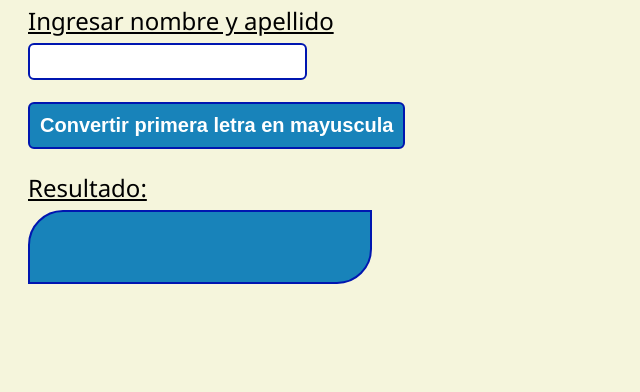
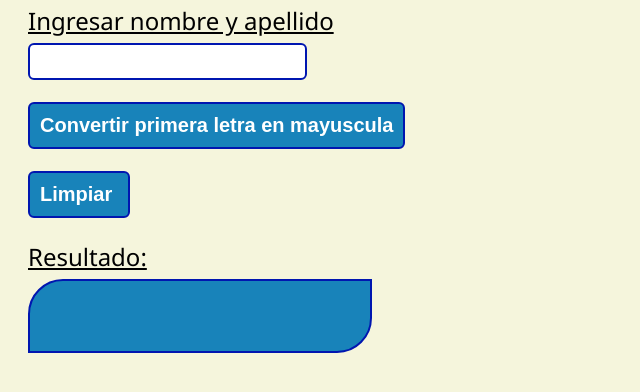
Before and after one commit to licjosechavez/ProyectoGrupal-Conversion_de_palabras, a plain HTML site: page index.html in a window 1280 px wide. Shown: the part 92-484 px from the top of the page, without its empty margins (0-640 px from the left). Drawn offline with Linux system fonts and the light colour scheme.

```diff
--- a/index.html
+++ b/index.html
@@ -17,6 +17,7 @@
 
         <input class="data-input" type='text' id='datos'><br><br>
         <input class="convert-button" type='button' value='Convertir primera letra en mayuscula' onclick='mostrarMayuscula()'> <br> <br>
+        <input class="convert-button" type='button' value='Limpiar ' onclick='clearInput()'> <br> <br>
         <label for="">Resultado:</label>  <b>
             <div class="upper-result" id='resultado'></div>
         </b><br>
--- a/main.js
+++ b/main.js
@@ -4,7 +4,6 @@ function mostrarMayuscula() {
 console.log(datos);
 document.getElementById('resultado').innerHTML = datos;
 }
-
 
 function convertir(string) {
     return string.charAt(0).toUpperCase() + string.slice(1);
```
Also changed, not shown: 1 other file.
